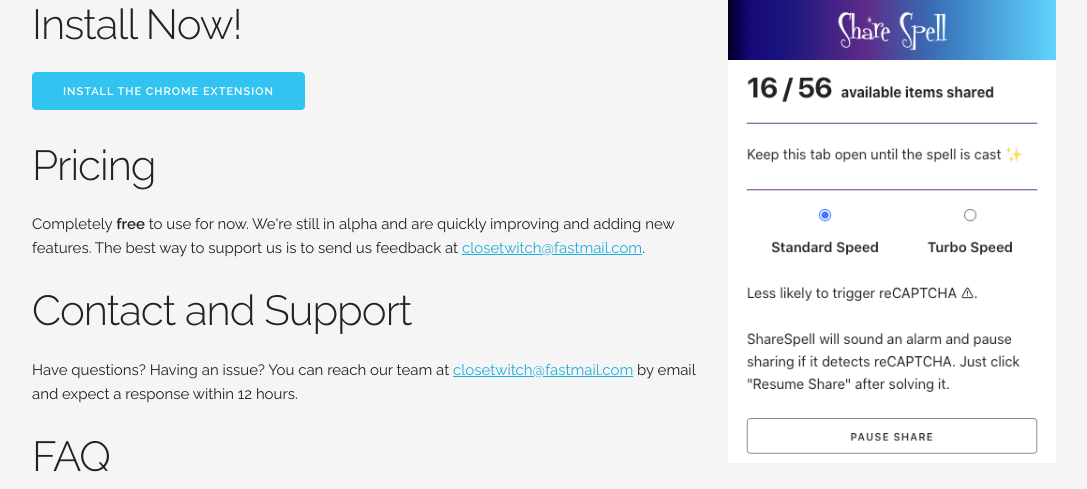
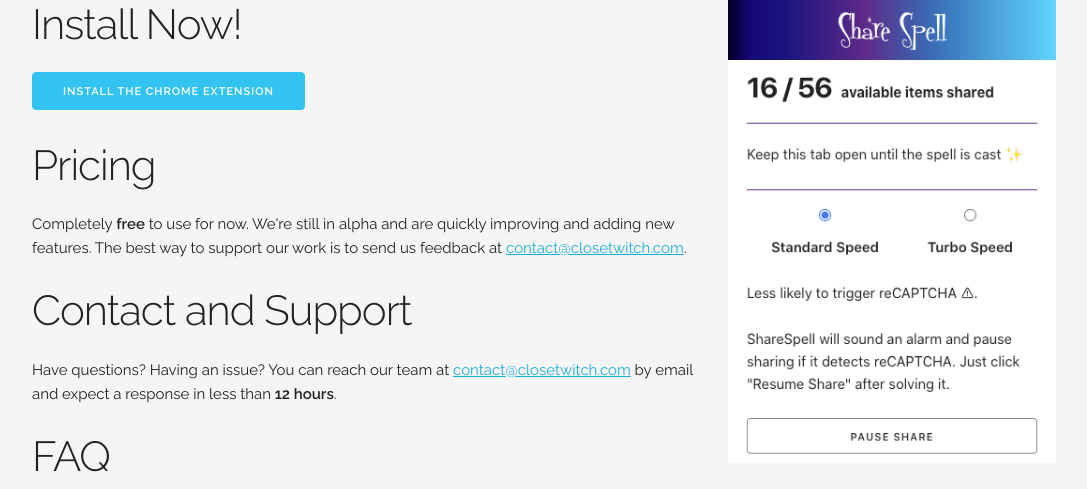
Before and after one commit to linstantnoodles/shouldiputitback, a Flask app: page /sharespell in a window 1280 px wide. Shown: the part 320-809 px from the top of the page, without its empty margins (96-1183 px from the left). Run offline with Flask 2, Linux system fonts and the light colour scheme.

Commit message:
Update email contact

```diff
--- a/templates/sharespell.html
+++ b/templates/sharespell.html
@@ -1,7 +1,6 @@
 {% extends "base.html" %}
 {% block title %}ShareSpell{% endblock %}
 {% block content %}
-
     <h2 class="announce">Share your entire closet in minutes to boost engagement and sales</h2>
     <div class="features">
         <div id="feature-one">
@@ -12,11 +11,11 @@
                 </div>
                 <div class="pricing">
                     <h2>Pricing</h2>
-                    <p>Completely <strong>free</strong> to use for now. We're still in alpha and are quickly improving and adding new features. The best way to support us is to send us feedback at <a href="mailto:closetwitch@fastmail.com">closetwitch@fastmail.com</a>.</p>
+                    <p>Completely <strong>free</strong> to use for now. We're still in alpha and are quickly improving and adding new features. The best way to support our work is to send us feedback at <a href="mailto:contact@closetwitch.com">contact@closetwitch.com</a>.</p>
                 </div>
                 <div class="support">
                     <h2>Contact and Support</h2>
-                    <p>Have questions? Having an issue? You can reach our team at <a href="mailto:closetwitch@fastmail.com">closetwitch@fastmail.com</a> by email and expect a response within 12 hours.</p>
+                    <p>Have questions? Having an issue? You can reach our team at <a href="mailto:contact@closetwitch.com">contact@closetwitch.com</a> by email and expect a response in less than <strong>12 hours</strong>.</p>
                 </div>
                 <div class="faq">
                     <h2>FAQ</h2>
```
